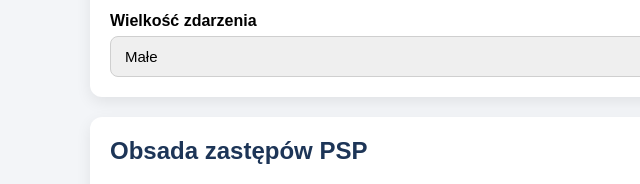
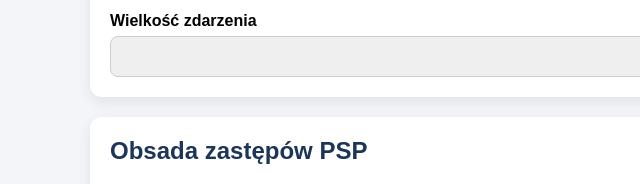
Before and after one commit to KMPSPWarszawa/Raport, a plain HTML site: page index.html in a window 1280 px wide. Shown: the part 366-550 px from the top of the page, 0-640 px from the left. Drawn offline with Linux system fonts and the light colour scheme.

Commit message:
index.html

```diff
--- a/index.html
+++ b/index.html
@@ -31,12 +31,7 @@
             </select>
 
             <label>Wielkość zdarzenia</label>
-            <select id="wielkosc">
-                <option>Małe</option>
-                <option>Średnie</option>
-                <option>Duże</option>
-                <option>Bardzo duże</option>
-            </select>
+            <select id="wielkosc"></select>
 
         </section>
 
```
